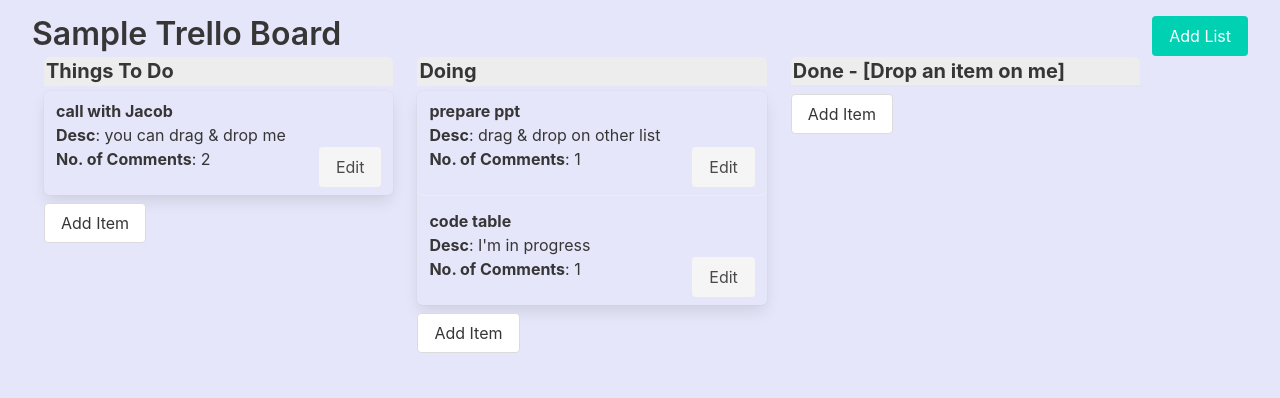
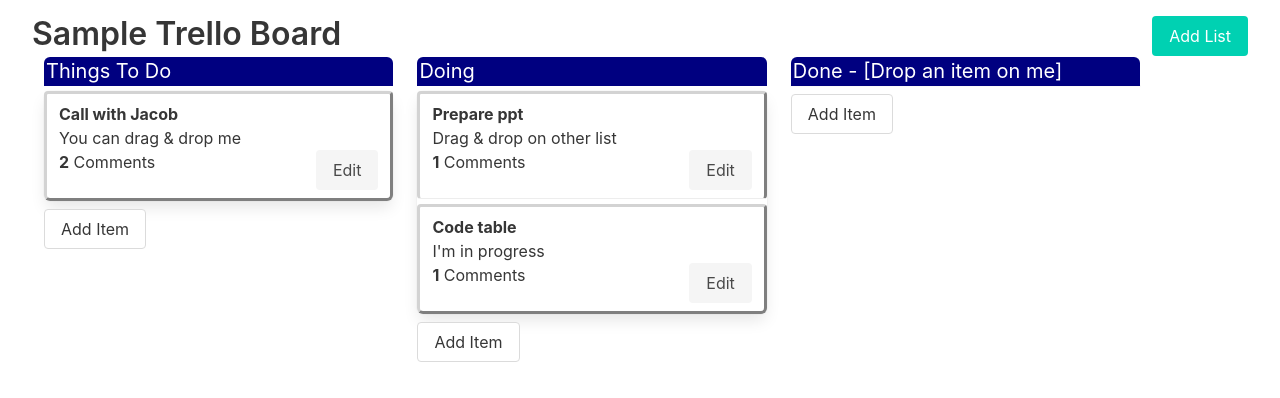
Before and after one commit to prisharma1910/trello-assign, a React app: page / in a window 1280 px wide. Built offline with nearby package versions, Linux system fonts and the light colour scheme.

Commit message:
updated color theme

```diff
--- a/src/Dashboard/Dashboard.css
+++ b/src/Dashboard/Dashboard.css
@@ -2,7 +2,6 @@
   body{
     overflow-x: scroll;
     height: 100vh;
-    background-color: lavender;
   }
   .main-content{
     width: 95vw !important;
@@ -23,11 +22,16 @@
 
   .panel-heading{
     padding: 0.1em 0.1em;
+    background-color: navy;
+    color: white;
+    font-weight: 400;
   }
 
   .panel-block{
     margin-top: 5px;
-    border-radius: 8px;
+    border-radius: 4px;
+    border-style: outset;
+    border-color: lightgrey;
   }
 
   .panel:not(:last-child) {
--- a/src/Dashboard/components/Item.js
+++ b/src/Dashboard/components/Item.js
@@ -46,9 +46,9 @@
           >
             <div className="item-container">
               <p> <strong> {itemData.title} </strong> </p>
-              <span><strong>Desc</strong>: </span>{itemData.desc}
+              <span>{itemData.desc}</span>
               <br />
-              <span><strong>No. of Comments</strong>: </span>{itemData.comments.length}
+              <span><strong>{itemData.comments.length}</strong> Comments </span>
               <div className="is-pulled-right">
                 <button onClick={this.toggleEdit} className="button is-light">Edit</button>
               </div>
--- a/src/initial-data.js
+++ b/src/initial-data.js
@@ -5,9 +5,9 @@
 }
 
 export const items = {
-    "item1": { "title": "call with Jacob", "desc": "you can drag & drop me", "comments": ["can add more than 1 comments", "discuss"] },
-    "item2": { "title": "prepare ppt", "desc": "drag & drop on other list", "comments": ["try it"] },
-    "item3": { "title": "code table", "desc": "I'm in progress", "comments": ["can add more than 1 comments"] }
+    "item1": { "title": "Call with Jacob", "desc": "You can drag & drop me", "comments": ["Can add more than 1 comments", "discuss"] },
+    "item2": { "title": "Prepare ppt", "desc": "Drag & drop on other list", "comments": ["Try it"] },
+    "item3": { "title": "Code table", "desc": "I'm in progress", "comments": ["Can add more than 1 comments"] }
 
 }
 
```
